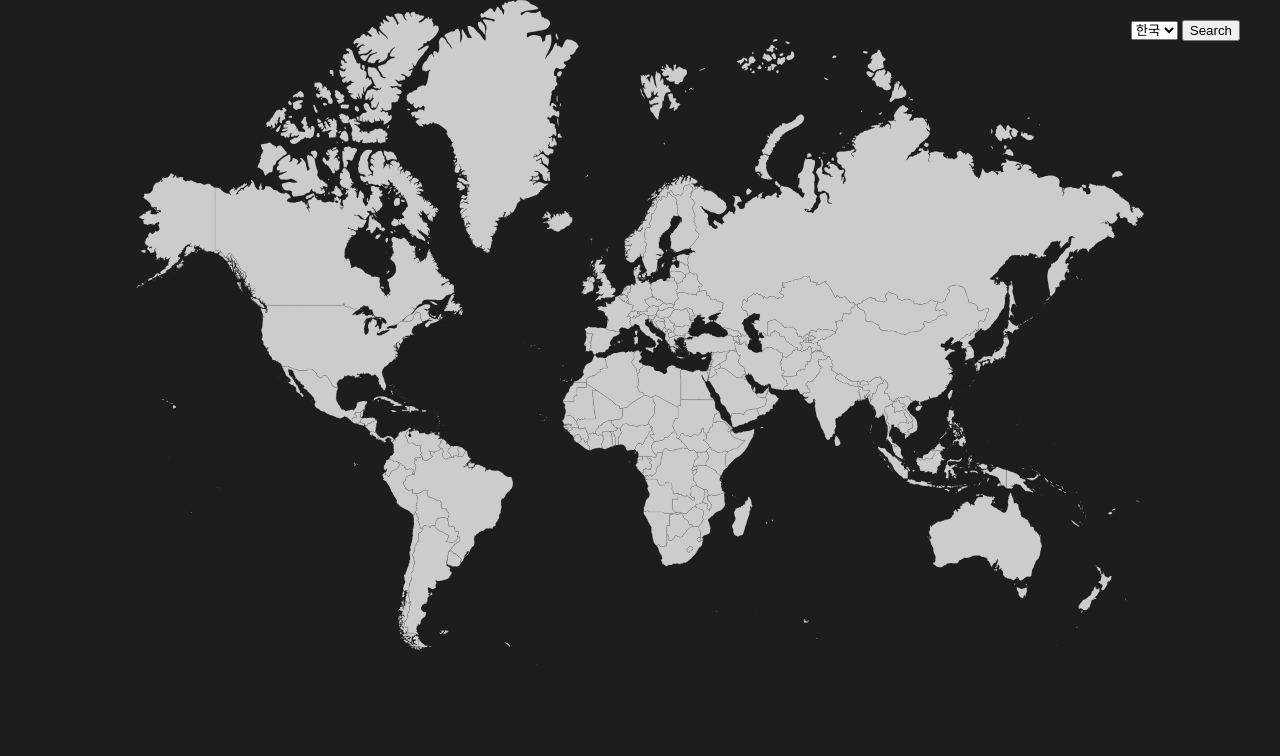
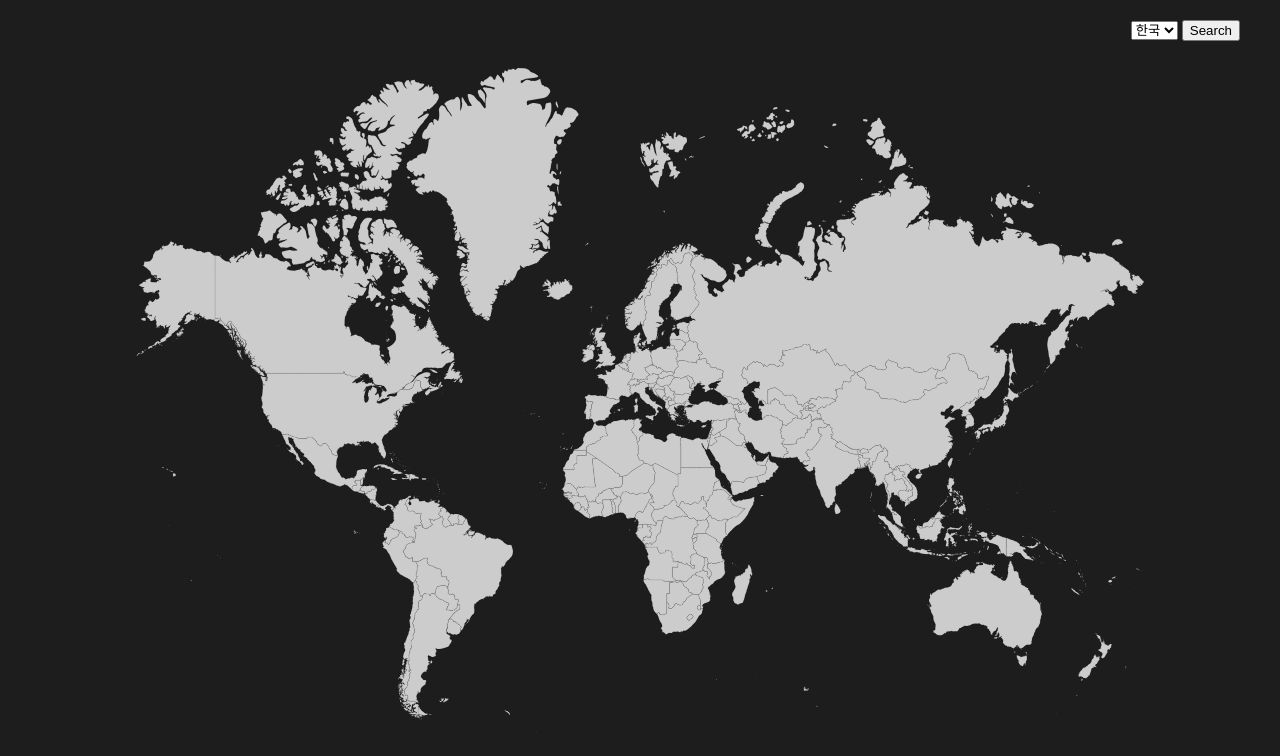
Before and after one commit to ProgWon/conquering-the-world, a website: page pages/main.html in a window 1280 px wide. Drawn offline with Linux system fonts and the light colour scheme.

Commit message:
style: Align the svg to center of view

```diff
--- a/css/main.css
+++ b/css/main.css
@@ -2,10 +2,15 @@ body {
   background: #1e1d1e;
 }
 
+main {
+  height: 100vh;
+  display: flex;
+  flex-direction: column;
+  justify-content: center;
+}
 
 .map-object {
   display: block;
-
   margin: 0 auto;
 }
 
```
